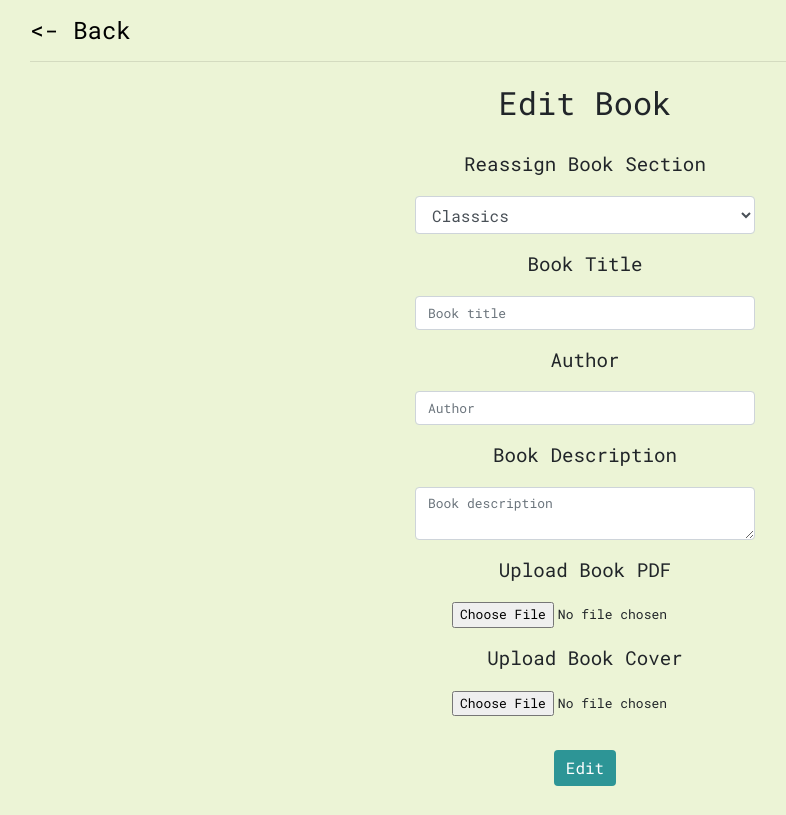
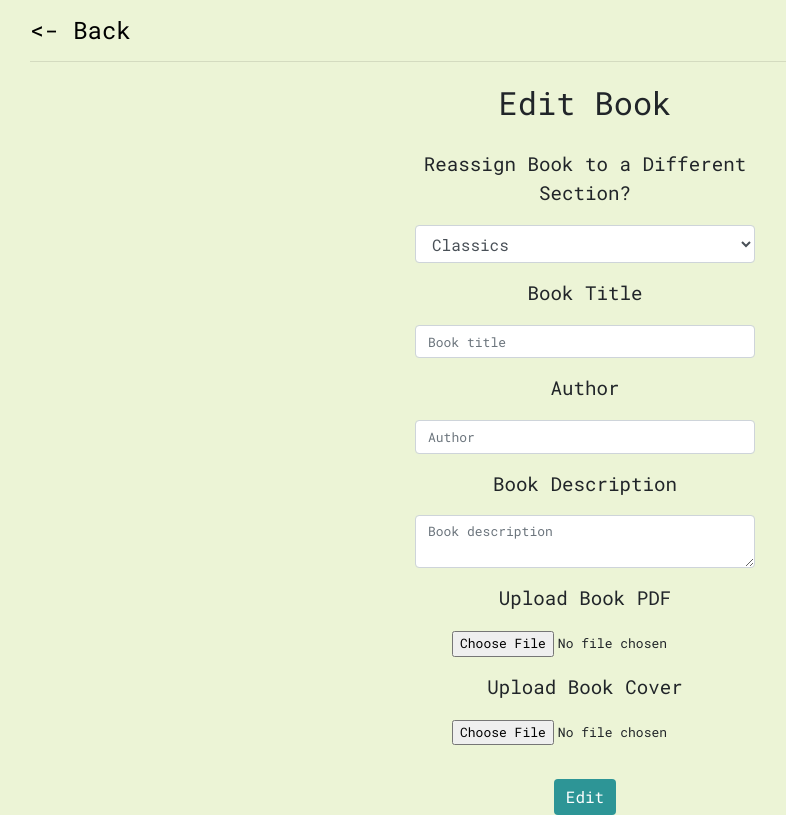
Before and after one commit to arachnidly/Lumina, a Flask app: a page that uses templates/editbook.html in a window 1280 px wide. Shown: the part 98-913 px from the top of the page, without its empty margins (55-841 px from the left). Before the commit the page ends 884 px from the top, so only its background shows below. Run offline with Flask 3, Linux system fonts and the light colour scheme; a user stored in the database is signed in; some libraries are stand-ins or nearby versions; some web fonts are replaced.

Commit message:
better wording for reassigning books to a different section

```diff
--- a/templates/editbook.html
+++ b/templates/editbook.html
@@ -23,7 +23,7 @@
 
                 {# assign book to different section? #}
                 <div class="form-group">
-                    <label for="section" style="margin-bottom: 5%;">Reassign Book Section</label>
+                    <label for="section" style="margin-bottom: 5%;">Reassign Book to a Different Section?</label>
                     <select class="form-control" id="section" name="section" required>
                         <option value="{{section.id}}" selected>{{section.title}}</option>
                         {% for sec in sections %}
```
